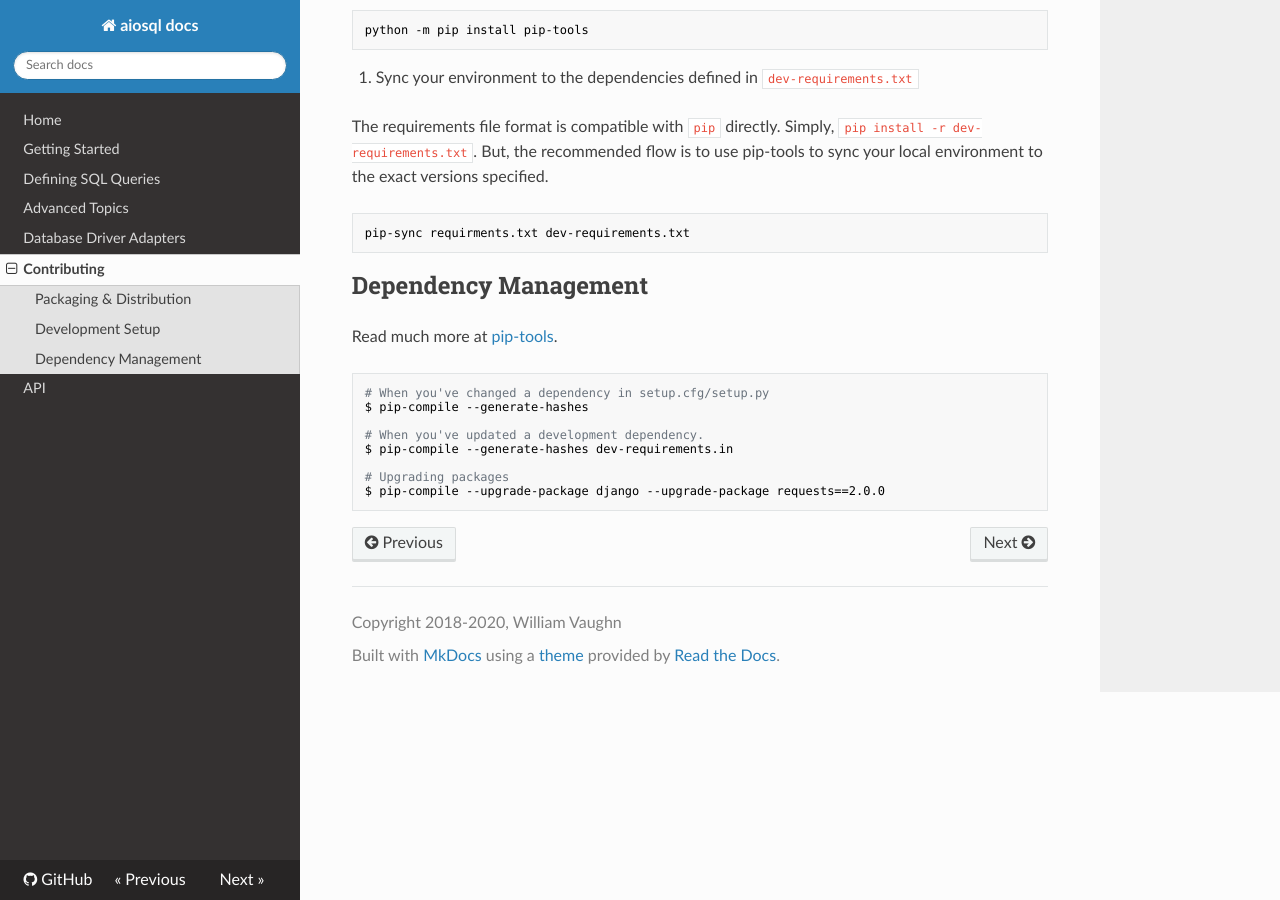
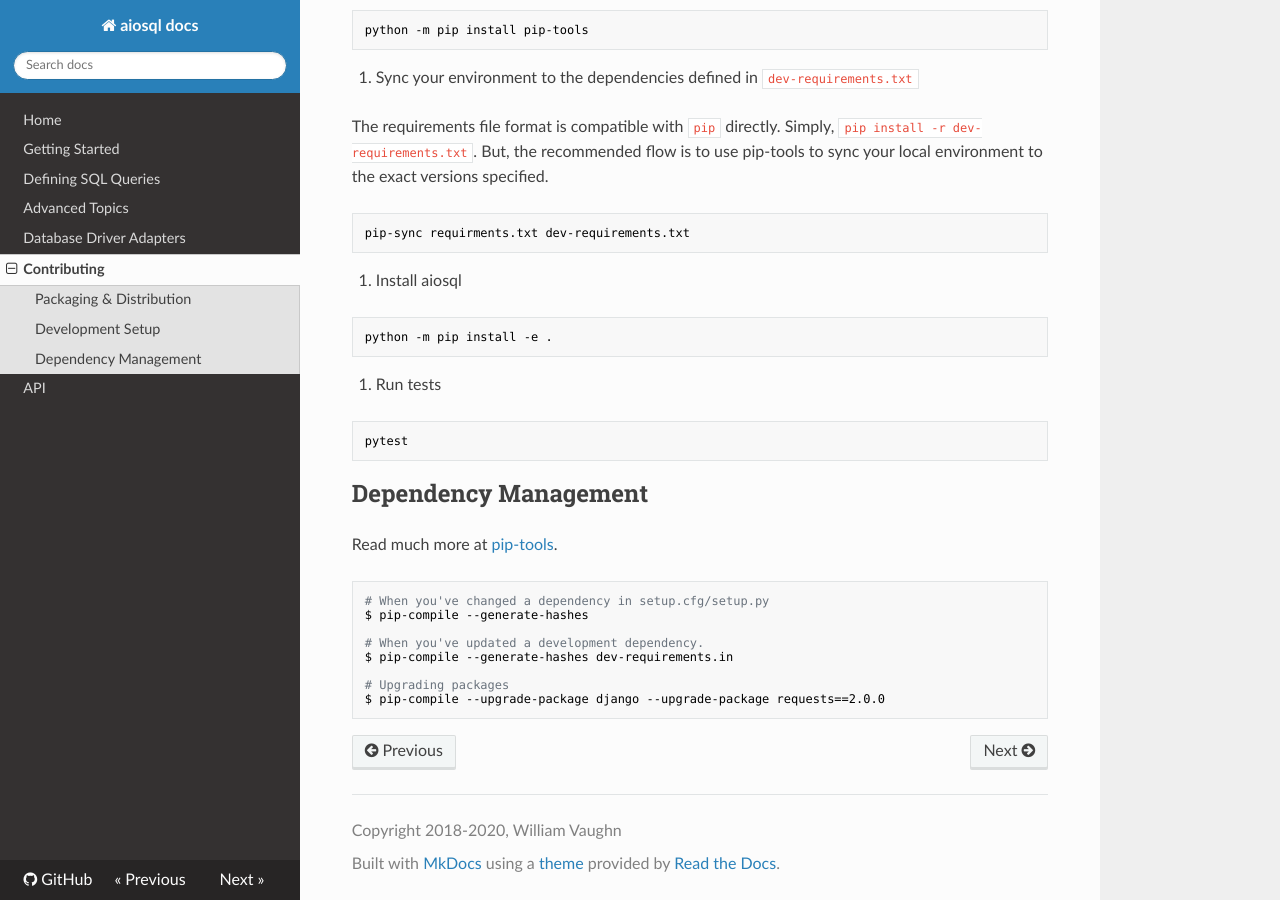
Before and after one commit to nackjicholson/aiosql, an MkDocs documentation site: the page built from docs/contributing.md, in a window 1280 px wide and 900 px high, scrolled down 1071 px. Built offline with MkDocs 1.6.1, drawn with Linux system fonts in a browser that asks for light colours; nearby versions of some CDN libraries.

Commit message:
add pip install -e instructions for local dev

````diff
--- a/docs/contributing.md
+++ b/docs/contributing.md
@@ -48,6 +48,18 @@ The requirements file format is compatible with `pip` directly. Simply, `pip ins
 pip-sync requirments.txt dev-requirements.txt
 ```
 
+4. Install aiosql
+
+```sh
+python -m pip install -e .
+```
+
+5. Run tests
+
+```sh
+pytest
+```
+
 ## Dependency Management
 
 Read much more at [pip-tools](https://github.com/jazzband/pip-tools).
````
